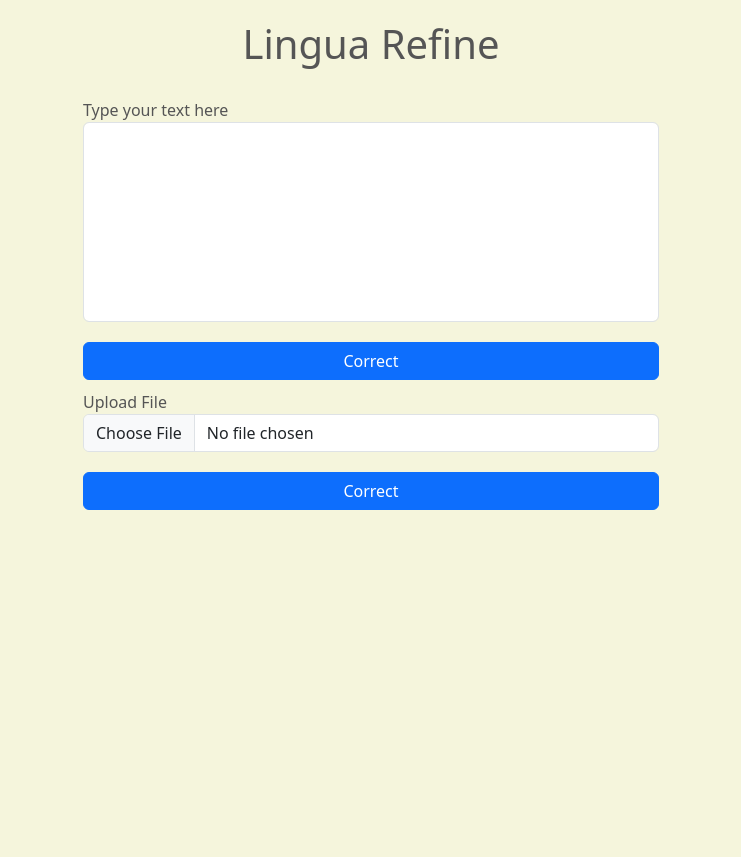
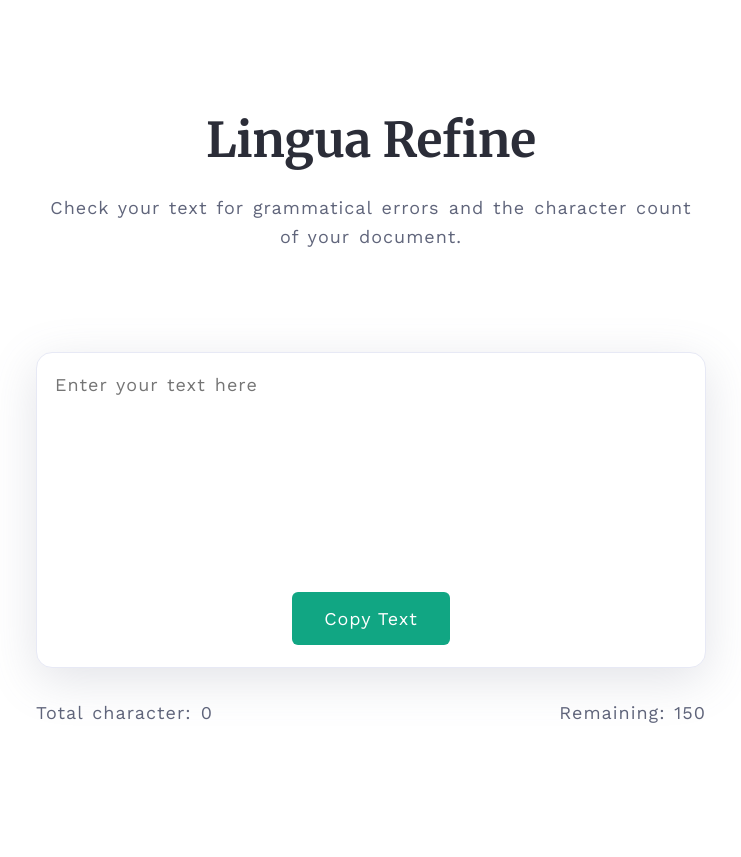
Before and after one commit to ApEx170/Minor-Project-2-Model-Integration, a Django app: page / in a window 1280 px wide. Shown: the whole page, without its empty margins (269-1010 px from the left). Before the commit the page ends 510 px from the top, so only its background shows below. Run offline with Django 4.2, Linux system fonts and the light colour scheme.

Commit message:
Index.html improved added char count and copy text functionality

```diff
--- a/LinguaRefine/spell_check/templates/spell_check/index.html
+++ b/LinguaRefine/spell_check/templates/spell_check/index.html
@@ -1,80 +1,178 @@
-<!doctype html>
+<!DOCTYPE html>
 <html lang="en">
-  <head>
-    <meta charset="utf-8">
-    <meta name="viewport" content="width=device-width, initial-scale=1">
-    <title>LinguaRefine</title>
-    <link href="https://cdn.jsdelivr.net/npm/bootstrap@5.3.0/dist/css/bootstrap.min.css" rel="stylesheet" integrity="sha384-9ndCyUaIbzAi2FUVXJi0CjmCapSmO7SnpJef0486qhLnuZ2cdeRhO02iuK6FUUVM" crossorigin="anonymous">
-  </head>
+<head>
+    <meta charset="UTF-8">
+    <meta http-equiv="X-UA-Compatible" content="IE=edge">
+    <meta name="viewport" content="width=device-width, initial-scale=1.0">
+    <title>Lingua Refine</title>
+    <style>
+        @import url("https://fonts.googleapis.com/css2?family=Inter&family=Lato&family=Libre+Baskerville&family=Merriweather:wght@700&family=Work+Sans&display=swap");
 
-    <style>
+        * {
+            margin: 0;
+            padding: 0;
+            box-sizing: border-box;
+            font-family: "Work Sans", sans-serif;
+        }
+
+        html {
+            color: rgb(96 101 123);
+        }
+
         body {
-            padding: 20px;
-            background:beige;
-            color: #555;
+            display: flex;
+            justify-content: center;
+            align-items: center;
+            align-self: center;
+            background: rgb(255 255 255);
         }
 
         .container {
-            margin-top:10px;
-            max-width: 600px;
+            padding: 30px;
+            margin-top: 80px;
         }
 
-        h1 {
+        h2 {
+            color: rgb(43 45 56);
             text-align: center;
-            margin-bottom: 30px;
+            font-size: 48px;
+            letter-spacing: -0.2px;
+            font-family: "Merriweather", serif;
+        }
+
+        p {
+            max-width: 670px;
+            text-align: center;
+            margin-top: 24px;
+            margin-bottom: 100px;
         }
 
         textarea {
             width: 100%;
-            height: 200px;
+            height: 316px;
+            padding: 18px;
+            position: relative;
             resize: none;
+            box-shadow: 0 12px 48px 0px rgb(109 117 141 / 20%);
+            background: rgb(255 255 255);
+            border: 0.5px solid rgb(231 233 245);
+            border-radius: 16px;
         }
 
-        .btn-primary {
-            margin-top: 20px;
-            width: 100%;
+        textarea:focus {
+            border: 0.3px solid rgb(43, 45, 56, 0.3);
+            outline: none;
         }
 
-        .corrected-text {
+        p,
+        textarea {
+            font-size: 18px;
+            letter-spacing: 1px;
+            word-spacing: 2px;
+            line-height: 1.6;
+        }
+
+        button {
+            background: rgb(17 166 131);
+            color: rgb(255 255 255);
+            border-radius: 6px;
+            padding: 16px 32px;
+            border: none;
+            font-size: 18px;
+            letter-spacing: 1px;
+            margin: auto;
+            display: flex;
+            position: relative;
+            margin-top: -80px;
+            cursor: pointer;
+        }
+
+        button:focus,
+        button:hover {
+            background: rgb(42, 201, 164);
+            box-shadow: 0 5px 30px 0 rgba(0, 0, 0, 0.1);
+        }
+
+        .counter-container {
             margin-top: 30px;
-            font-size: 18px;
-            font-weight: bold;
+            display: flex;
+            justify-content: space-between;
+        }
+
+        @media screen and (max-width: 768px) {
+            .container {
+                margin-top: 20px;
+            }
+
+            h2 {
+                font-size: 28px;
+            }
+
+            p {
+                font-size: 16px;
+                word-spacing: normal;
+                margin-bottom: 40px;
+                margin-top: 15px;
+            }
+
+            textarea {
+                font-size: 16px;
+                word-spacing: normal;
+            }
+
+            button {
+                padding: 12px 28px;
+                font-size: 16px;
+                margin-top: -70px;
+            }
+
+            .counter-container {
+                flex-direction: column;
+            }
+
+            .counter-container p:first-child {
+                margin-bottom: 0;
+            }
         }
     </style>
+</head>
+<body>
+<div class="container">
+    <h2>Lingua Refine</h2>
+    <p>Check your text for grammatical errors and the character count of your document.</p>
 
+    <textarea id="textarea" class="textarea" placeholder="Enter your text here" maxlength="150"></textarea>
 
-  <body>
-    <h1 class="text-center">Lingua Refine</h1>
-    <div class="container">
-        <form action="/spell" method="post" enctype="multipart/form-data">
-            <div class="form-group">
-                <label for="text">Type your text here</label>
-                <textarea class="form-control" id="text" name="text"></textarea>
-            </div>
-            <button type="submit" class="btn btn-primary">Correct</button>
-        </form>
+    <button onclick="copyText()">Copy Text</button>
 
-        {% if corrected_text and corrected_grammar %}
-          <h5>Corrected Word: <br> {{corrected_text}}</h5>
-          <h5>Grammar Mistakes: <br> {{corrected_grammar}}</h5>
-        {% endif %}
+    <div class="counter-container">
+        <p>Total character: <span id="total-conter">0</span></p>
+        <p>Remaining: <span class="remaining-counter" id="remaining-counter">150</span></p>
     </div>
+</div>
 
-    <div class="container">
-        <form action="/grammar" method="post" enctype="multipart/form-data">
-            <div class="form-group">
-                <label for="file">Upload File</label>
-                <input type="file" name="file" class="form-control">
-            </div>
-            <button type="submit" class="btn btn-primary">Correct</button>
-        </form>
-         {% if corrected_file_text and corrected_file_grammar %}
-          <h5>Corrected Word: <br> {{corrected_file_text}}</h5>
-          <h5>Grammar Mistakes: <br> {{corrected_file_grammar}}</h5>
-        {% endif %}
-    </div>
+<script>
+    const charval = document.getElementById("textarea");
+    let totalCount = document.getElementById("total-conter");
+    let remainingCount = document.getElementById("remaining-counter");
 
+    let userChar = 0;
 
-    <script src="https://cdn.jsdelivr.net/npm/bootstrap@5.3.0/dist/js/bootstrap.bundle.min.js" integrity="sha384-geWF76RCwLtnZ8qwWowPQNguL3RmwHVBC9FhGdlKrxdiJJigb/j/68SIy3Te4Bkz" crossorigin="anonymous"></script>
-  </body>
+    // to update the character on screen
+    const updateCounter = () => {
+        userChar = charval.value.length;
+        totalCount.innerText = userChar;
+        remainingCount.innerText = 150 - userChar;
+    };
+
+    charval.addEventListener("keyup", updateCounter);
+
+    // to copy the text
+    const copyText = () => {
+        charval.select();
+        charval.setSelectionRange(0, 99999);
+        navigator.clipboard.writeText(charval.value);
+    };
+</script>
+</body>
 </html>
```
Also changed, not shown: LinguaRefine/spell_check/nlpmodel.py (added).
